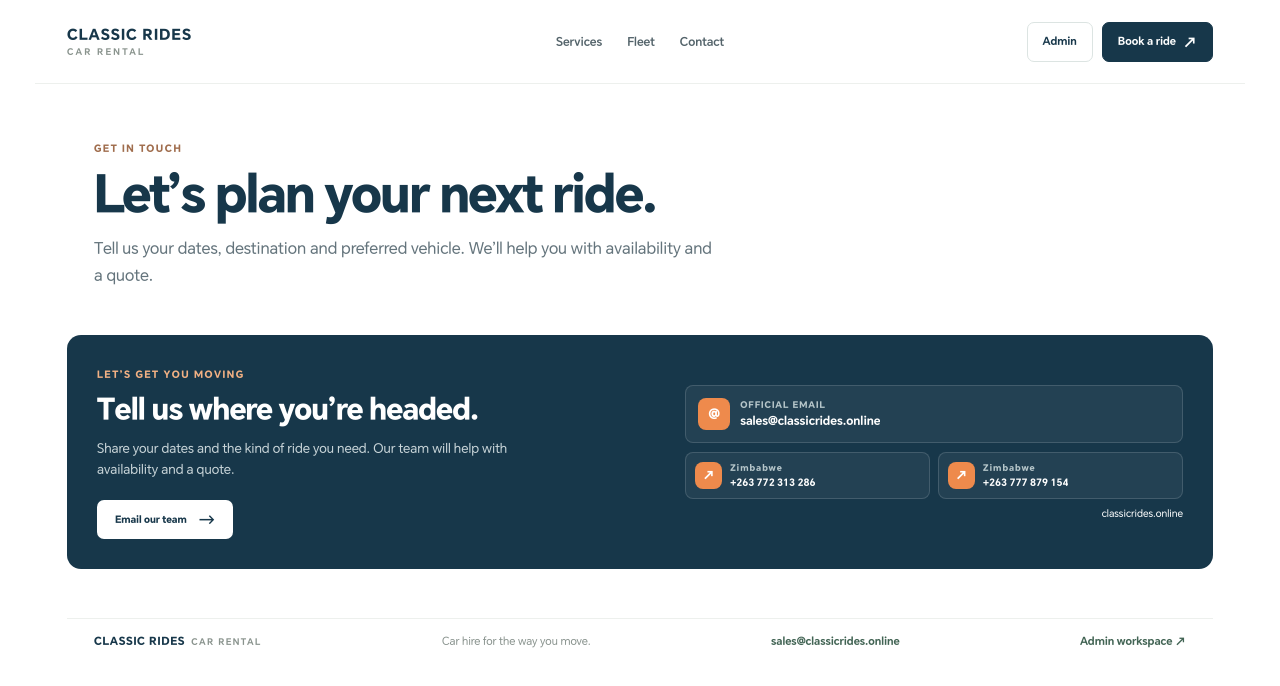
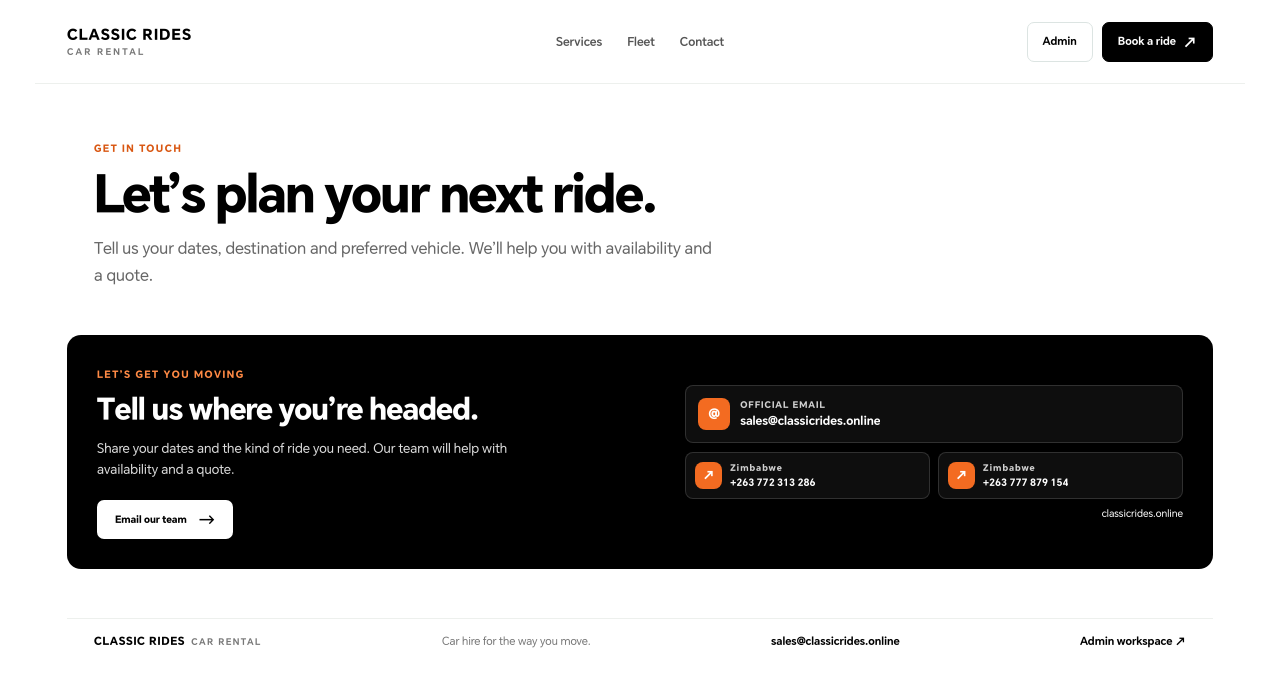
Before and after one commit to NicholasGwanzura/car-rental, a Next.js app: page /contact in a window 1280 px wide. Shown: the top 686 px of the page. Built offline with nearby package versions, Linux system fonts and the light colour scheme.

Commit message:
Use solid orange and black on public site

```diff
--- a/src/app/globals.css
+++ b/src/app/globals.css
@@ -501,55 +501,55 @@ button:focus-visible,a:focus-visible,select:focus-visible,input:focus-visible,te
 }
 
 /* Public Classic Rides landing page */
-.classic-site{--site-ink:#17374a;--site-muted:#64747c;--site-accent:#ee8a4c;--site-soft:#f7f8f5;min-height:100vh;overflow:hidden;background:#fff;color:var(--site-ink);font-family:'Honor Sans',Arial,sans-serif}
+.classic-site{--site-ink:#000000;--site-muted:#666666;--site-accent:#f36b21;--site-soft:#f7f8f5;min-height:100vh;overflow:hidden;background:#fff;color:var(--site-ink);font-family:'Honor Sans',Arial,sans-serif}
 .classic-site a{color:inherit;text-decoration:none}
 .site-header{position:relative;z-index:2;display:grid;grid-template-columns:1fr auto 1fr;align-items:center;gap:24px;max-width:1210px;min-height:84px;margin:auto;padding:14px 32px;border-bottom:1px solid #edf0ed}
 .site-brand{display:flex;align-items:center;width:max-content}
 .site-brand-text{display:flex;flex-direction:column;gap:3px}
 .site-brand strong{color:var(--site-ink);font-size:15px;font-weight:800;letter-spacing:1px;white-space:nowrap}
-.site-brand small{color:#89938d;font-size:9px;font-weight:700;letter-spacing:2.2px}
+.site-brand small{color:#777777;font-size:9px;font-weight:700;letter-spacing:2.2px}
 .site-nav{display:flex;align-items:center;gap:25px}
-.site-nav a{color:#53636a;font-size:12px;font-weight:600;transition:color .18s ease}
+.site-nav a{color:#555555;font-size:12px;font-weight:600;transition:color .18s ease}
 .site-nav a:hover,.site-footer a:hover{color:var(--site-accent)}
 .site-header-actions{display:flex;align-items:center;justify-self:end;gap:9px}
 .site-admin-link,.site-header-cta{display:inline-flex;min-height:40px;align-items:center;justify-content:center;gap:7px;padding:0 15px;border:1px solid #dce4e2;border-radius:7px;font-size:11px;font-weight:700;white-space:nowrap;transition:background .18s ease,color .18s ease,border-color .18s ease}
 .site-admin-link{background:#fff;color:var(--site-ink)}
 .site-admin-link:hover{border-color:#b8cbc3;background:#f5f8f5}
 .site-header-cta{border-color:var(--site-ink);background:var(--site-ink);color:#fff!important}
-.site-header-cta:hover{border-color:#24566d;background:#24566d}
+.site-header-cta:hover{border-color:#000000;background:#000000}
 .site-header-cta span{font-size:14px;line-height:1}
 .site-hero{display:grid;grid-template-columns:minmax(0,.93fr) minmax(0,1.07fr);align-items:center;gap:50px;max-width:1210px;margin:auto;padding:49px 32px 59px}
 .site-hero-copy{min-width:0;padding:10px 0}
-.site-eyebrow,.site-section-kicker{display:inline-flex;align-items:center;gap:8px;color:#78857f;font-size:10px;font-weight:800;letter-spacing:1.5px}
+.site-eyebrow,.site-section-kicker{display:inline-flex;align-items:center;gap:8px;color:#777777;font-size:10px;font-weight:800;letter-spacing:1.5px}
 .site-eyebrow>span{width:7px;height:7px;border-radius:50%;background:var(--site-accent)}
 .site-hero h1{max-width:570px;margin:16px 0 17px;color:var(--site-ink);font-size:clamp(38px,5vw,63px);font-weight:800;line-height:1.02;letter-spacing:-2.8px}
 .site-hero h1 em{color:var(--site-accent);font-style:normal}
 .site-hero-intro{max-width:480px;margin:0;color:var(--site-muted);font-size:15px;line-height:1.75}
 .site-hero-actions{display:flex;flex-wrap:wrap;align-items:center;gap:17px;margin-top:24px}
 .site-button-primary,.site-button-light{display:inline-flex;min-height:46px;align-items:center;justify-content:center;gap:12px;padding:0 18px;border-radius:7px;background:var(--site-accent);color:#fff!important;font-size:12px;font-weight:800;transition:background .18s ease,transform .18s ease}
-.site-button-primary:hover,.site-button-light:hover{transform:translateY(-1px);background:#dc7439}
+.site-button-primary:hover,.site-button-light:hover{transform:translateY(-1px);background:#d95712}
 .site-button-primary span,.site-button-light span{font-size:16px;font-weight:500}
 .site-button-link{color:var(--site-ink);font-size:12px;font-weight:700}
 .site-button-link:hover{text-decoration:underline}
-.site-proof{display:flex;align-items:center;gap:9px;margin-top:24px;color:#89938e;font-size:11px;line-height:1.5}
-.proof-stars{color:#e99a5d;font-size:13px;letter-spacing:1px;white-space:nowrap}
+.site-proof{display:flex;align-items:center;gap:9px;margin-top:24px;color:#777777;font-size:11px;line-height:1.5}
+.proof-stars{color:#f36b21;font-size:13px;letter-spacing:1px;white-space:nowrap}
 .site-hero-visual{position:relative;min-width:0;padding:0 0 17px 17px}
-.site-hero-visual:before{position:absolute;inset:18px 16px 0 0;border:1px solid #f3c39f;border-radius:22px;content:""}
+.site-hero-visual:before{position:absolute;inset:18px 16px 0 0;border:1px solid #f36b21;border-radius:22px;content:""}
 .site-hero-visual>img{position:relative;display:block;width:100%;height:auto;max-height:445px;aspect-ratio:1.42;object-fit:cover;border:7px solid #fff;border-radius:25px;box-shadow:0 16px 44px rgba(30,54,62,.12)}
-.site-price-badge{position:absolute;z-index:1;left:-3px;bottom:3px;display:flex;min-width:130px;flex-direction:column;gap:2px;padding:14px 18px;border:1px solid #f1c19c;border-radius:11px;background:#fff;box-shadow:0 9px 22px rgba(41,61,60,.09)}
+.site-price-badge{position:absolute;z-index:1;left:-3px;bottom:3px;display:flex;min-width:130px;flex-direction:column;gap:2px;padding:14px 18px;border:1px solid #f36b21;border-radius:11px;background:#fff;box-shadow:0 9px 22px rgba(41,61,60,.09)}
 .site-price-badge small{color:#87918b;font-size:9px;font-weight:800;letter-spacing:1.1px}
 .site-price-badge strong{color:var(--site-accent);font-size:20px;font-weight:800;letter-spacing:-.5px}
-.site-price-badge>span{color:#78857f;font-size:9px}
-.site-image-caption{position:absolute;right:12px;bottom:34px;display:flex;align-items:center;gap:7px;padding:9px 11px;border:1px solid #e9ece6;border-radius:20px;background:rgba(255,255,255,.94);color:#52635d;font-size:10px;font-weight:700}
-.site-caption-dot{width:6px;height:6px;border-radius:50%;background:#58a17b}
+.site-price-badge>span{color:#777777;font-size:9px}
+.site-image-caption{position:absolute;right:12px;bottom:34px;display:flex;align-items:center;gap:7px;padding:9px 11px;border:1px solid #e9ece6;border-radius:20px;background:rgba(255,255,255,.94);color:#555555;font-size:10px;font-weight:700}
+.site-caption-dot{width:6px;height:6px;border-radius:50%;background:#f36b21}
 .site-fleet-strip{display:grid;grid-template-columns:.8fr 1.2fr;align-items:center;gap:25px;max-width:1146px;margin:0 auto;padding:24px 27px;border:1px solid #e9eeea;border-radius:13px;background:var(--site-soft)}
-.site-section-kicker{color:#a06d4d;font-size:10px}
+.site-section-kicker{color:#d95712;font-size:10px}
 .site-fleet-strip h2,.site-section-heading h2,.site-contact h2{margin:8px 0 0;color:var(--site-ink);font-size:23px;font-weight:800;letter-spacing:-.75px;line-height:1.2}
 .fleet-types{display:grid;grid-template-columns:repeat(3,minmax(0,1fr));gap:11px}
 .fleet-types article{display:grid;grid-template-columns:28px 1fr;align-items:center;gap:2px 9px;padding:10px 11px;border-left:1px solid #e5e9e4}
-.fleet-types article>span{grid-row:1/3;color:#d28b58;font-size:10px;font-weight:800}
-.fleet-types article strong{color:#344b54;font-size:12px}
-.fleet-types article small{color:#86918b;font-size:10px;line-height:1.4}
+.fleet-types article>span{grid-row:1/3;color:#f36b21;font-size:10px;font-weight:800}
+.fleet-types article strong{color:#000000;font-size:12px}
+.fleet-types article small{color:#777777;font-size:10px;line-height:1.4}
 .site-services{max-width:1146px;margin:auto;padding:74px 27px 65px}
 .site-section-heading{display:flex;align-items:flex-end;justify-content:space-between;gap:25px;margin-bottom:22px}
 .site-section-heading h2{font-size:28px}
@@ -557,34 +557,34 @@ button:focus-visible,a:focus-visible,select:focus-visible,input:focus-visible,te
 .site-service-grid{display:grid;grid-template-columns:repeat(3,minmax(0,1fr));gap:11px}
 .site-service-card{display:flex;min-height:154px;flex-direction:column;align-items:flex-start;padding:17px;border:1px solid #e9eeea;border-radius:10px;background:#fff;transition:transform .18s ease,box-shadow .18s ease}
 .site-service-card:hover{transform:translateY(-2px);box-shadow:0 9px 26px rgba(35,58,47,.07)}
-.site-service-card>span{color:#d58b59;font-size:10px;font-weight:800;letter-spacing:1px}
-.site-service-card h3{margin:9px 0 5px;color:#293e49;font-size:14px;font-weight:800}
-.site-service-card p{margin:0;color:#7c8983;font-size:12px;line-height:1.55}
-.site-service-card>a{display:inline-flex;align-items:center;gap:5px;margin-top:auto;padding-top:11px;color:#28644f;font-size:11px;font-weight:800}
+.site-service-card>span{color:#f36b21;font-size:10px;font-weight:800;letter-spacing:1px}
+.site-service-card h3{margin:9px 0 5px;color:#000000;font-size:14px;font-weight:800}
+.site-service-card p{margin:0;color:#666666;font-size:12px;line-height:1.55}
+.site-service-card>a{display:inline-flex;align-items:center;gap:5px;margin-top:auto;padding-top:11px;color:#000000;font-size:11px;font-weight:800}
 .site-service-card>a:hover{color:var(--site-accent)}
-.site-advance-note{display:flex;align-items:center;gap:7px;margin:16px 0 0;color:#849087;font-size:11px}
+.site-advance-note{display:flex;align-items:center;gap:7px;margin:16px 0 0;color:#777777;font-size:11px}
 .site-advance-note>span{color:var(--site-accent);font-size:14px}
-.site-contact{display:grid;grid-template-columns:1fr .9fr;gap:35px;max-width:1146px;margin:0 auto 49px;padding:30px;border-radius:14px;background:#17374a;color:#fff}
-.site-contact .site-section-kicker{color:#f2b184}
+.site-contact{display:grid;grid-template-columns:1fr .9fr;gap:35px;max-width:1146px;margin:0 auto 49px;padding:30px;border-radius:14px;background:#000000;color:#fff}
+.site-contact .site-section-kicker{color:#ff8a45}
 .site-contact h2{max-width:440px;margin-top:11px;color:#fff;font-size:30px}
-.site-contact-copy>p{max-width:430px;margin:10px 0 19px;color:#c9d5d9;font-size:13px;line-height:1.65}
-.site-button-light{min-height:39px;background:#fff;color:#17374a!important;font-size:10px}
+.site-contact-copy>p{max-width:430px;margin:10px 0 19px;color:#dddddd;font-size:13px;line-height:1.65}
+.site-button-light{min-height:39px;background:#fff;color:#000000!important;font-size:10px}
 .site-button-light:hover{background:#f7e8dc}
 .site-contact-details{display:flex;flex-direction:column;justify-content:center;gap:9px}
 .site-email-card,.site-phone-card{display:flex;align-items:center;gap:10px;min-width:0;padding:12px;border:1px solid rgba(255,255,255,.14);border-radius:8px;background:rgba(255,255,255,.055)}
 .site-contact-icon{display:grid;width:32px;height:32px;flex:0 0 auto;place-items:center;border-radius:8px;background:var(--site-accent);color:#fff;font-size:14px;font-weight:800}
 .site-email-card>span:last-child,.site-phone-card>span:last-child{display:flex;min-width:0;flex-direction:column;gap:4px}
-.site-email-card small,.site-phone-card small{color:#b6c6ca;font-size:9px;font-weight:800;letter-spacing:1px}
+.site-email-card small,.site-phone-card small{color:#d0d0d0;font-size:9px;font-weight:800;letter-spacing:1px}
 .site-email-card a,.site-phone-card strong{overflow:hidden;color:#fff;font-size:12px;font-weight:700;text-overflow:ellipsis;white-space:nowrap}
 .site-phone-grid{display:grid;grid-template-columns:1fr 1fr;gap:8px}
 .site-phone-card{gap:8px;padding:9px}
 .site-phone-card .site-contact-icon{width:27px;height:27px;font-size:12px}
 .site-phone-card strong{font-size:10px}
-.site-domain{align-self:flex-end;color:#cfdbdc;font-size:10px}
-.site-footer{display:flex;align-items:center;justify-content:space-between;gap:15px;max-width:1146px;margin:auto;padding:16px 27px 22px;border-top:1px solid #edf0ed;color:#89938e;font-size:11px}
+.site-domain{align-self:flex-end;color:#d7d7d7;font-size:10px}
+.site-footer{display:flex;align-items:center;justify-content:space-between;gap:15px;max-width:1146px;margin:auto;padding:16px 27px 22px;border-top:1px solid #edf0ed;color:#777777;font-size:11px}
 .site-footer-brand{display:flex;flex:0 0 auto;align-items:baseline;gap:6px;color:var(--site-ink)!important;font-size:11px;font-weight:800;letter-spacing:.7px}
-.site-footer-brand small{color:#89938d;font-size:9px;font-weight:700;letter-spacing:1.4px}
-.site-footer>a:not(.site-footer-brand){color:#426454;font-size:11px;font-weight:700}
+.site-footer-brand small{color:#777777;font-size:9px;font-weight:700;letter-spacing:1.4px}
+.site-footer>a:not(.site-footer-brand){color:#000000;font-size:11px;font-weight:700}
 @media(max-width:860px){
   .site-header{gap:16px;padding-right:22px;padding-left:22px}
   .site-nav{gap:15px}
@@ -638,8 +638,8 @@ button:focus-visible,a:focus-visible,select:focus-visible,input:focus-visible,te
   .site-footer>a:not(.site-footer-brand){font-size:10px}
 }
 .site-inner-intro{max-width:1146px;margin:0 auto;padding:55px 27px 36px}
-.site-inner-intro h1{max-width:740px;margin:12px 0;color:#17374a;font-size:clamp(32px,4.5vw,52px);font-weight:800;letter-spacing:-1.8px;line-height:1.1}
-.site-inner-intro p{max-width:620px;margin:0;color:#64747c;font-size:16px;line-height:1.65}
+.site-inner-intro h1{max-width:740px;margin:12px 0;color:#000000;font-size:clamp(32px,4.5vw,52px);font-weight:800;letter-spacing:-1.8px;line-height:1.1}
+.site-inner-intro p{max-width:620px;margin:0;color:#666666;font-size:16px;line-height:1.65}
 .site-inner-intro+.site-fleet-strip{margin-bottom:70px}
 .site-inner-intro+.site-services{padding-top:10px}
 .site-inner-intro+.site-contact{margin-top:10px}
```
